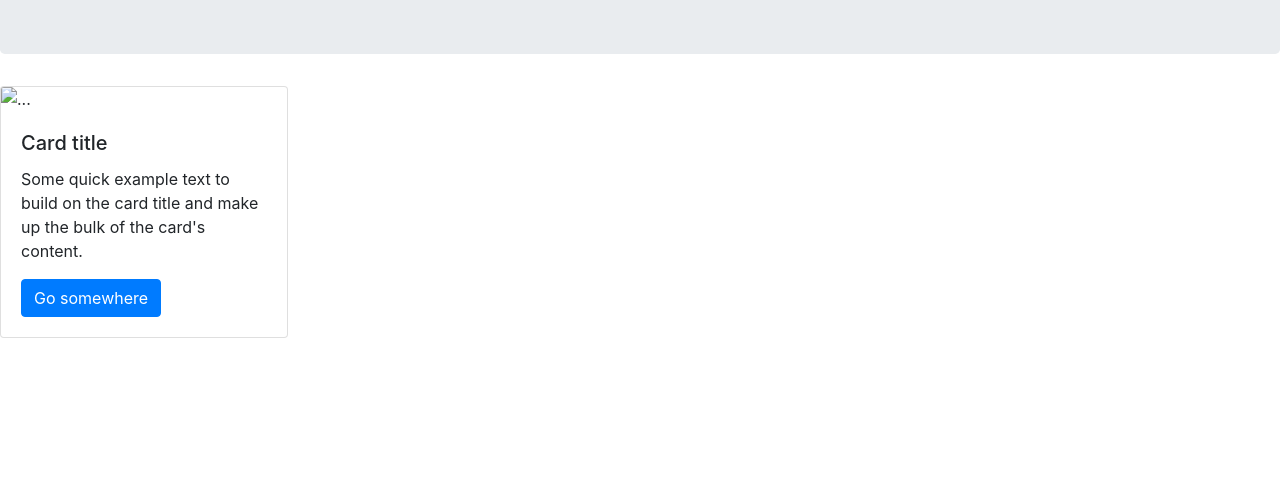
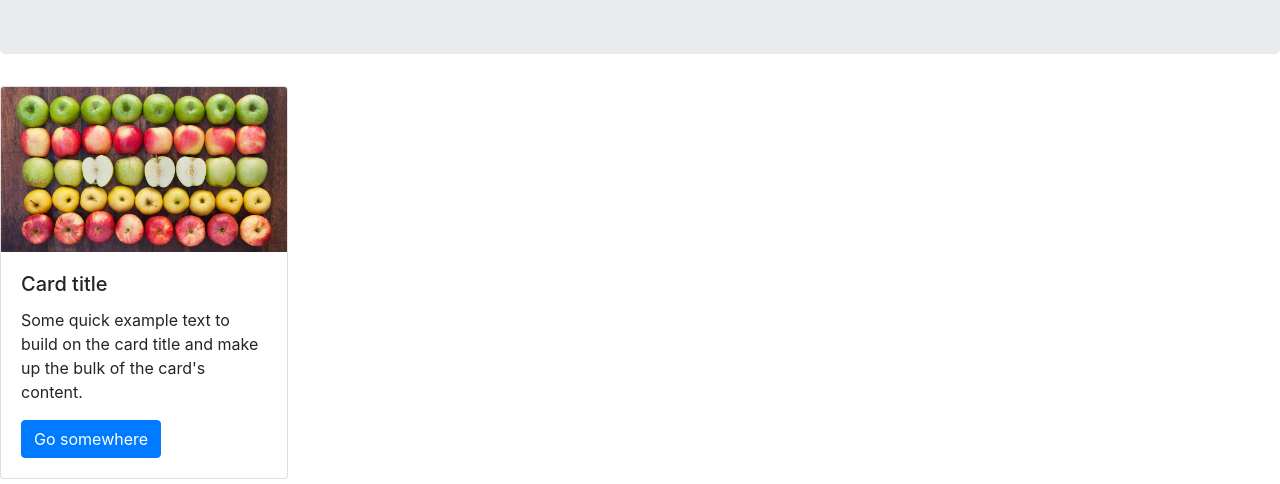
Before and after one commit to bimineco/bimineco.github.io, a plain HTML site: page docs/faq.html in a window 1280 px wide. Shown: the part 316-800 px from the top of the page. Drawn offline with nearby package versions, Linux system fonts and the light colour scheme.

Commit message:
manzanas

```diff
--- a/docs/faq.html
+++ b/docs/faq.html
@@ -20,7 +20,7 @@
     </div>
 
     <div class="card" style="width: 18rem;">
-        <img src="..." class="card-img-top" alt="...">
+        <img src="manzanas.jpg" class="card-img-top" alt="...">
         <div class="card-body">
           <h5 class="card-title">Card title</h5>
           <p class="card-text">Some quick example text to build on the card title and make up the bulk of the card's content.</p>
```
Also changed, not shown: docs/manzanas.jpg (added).
